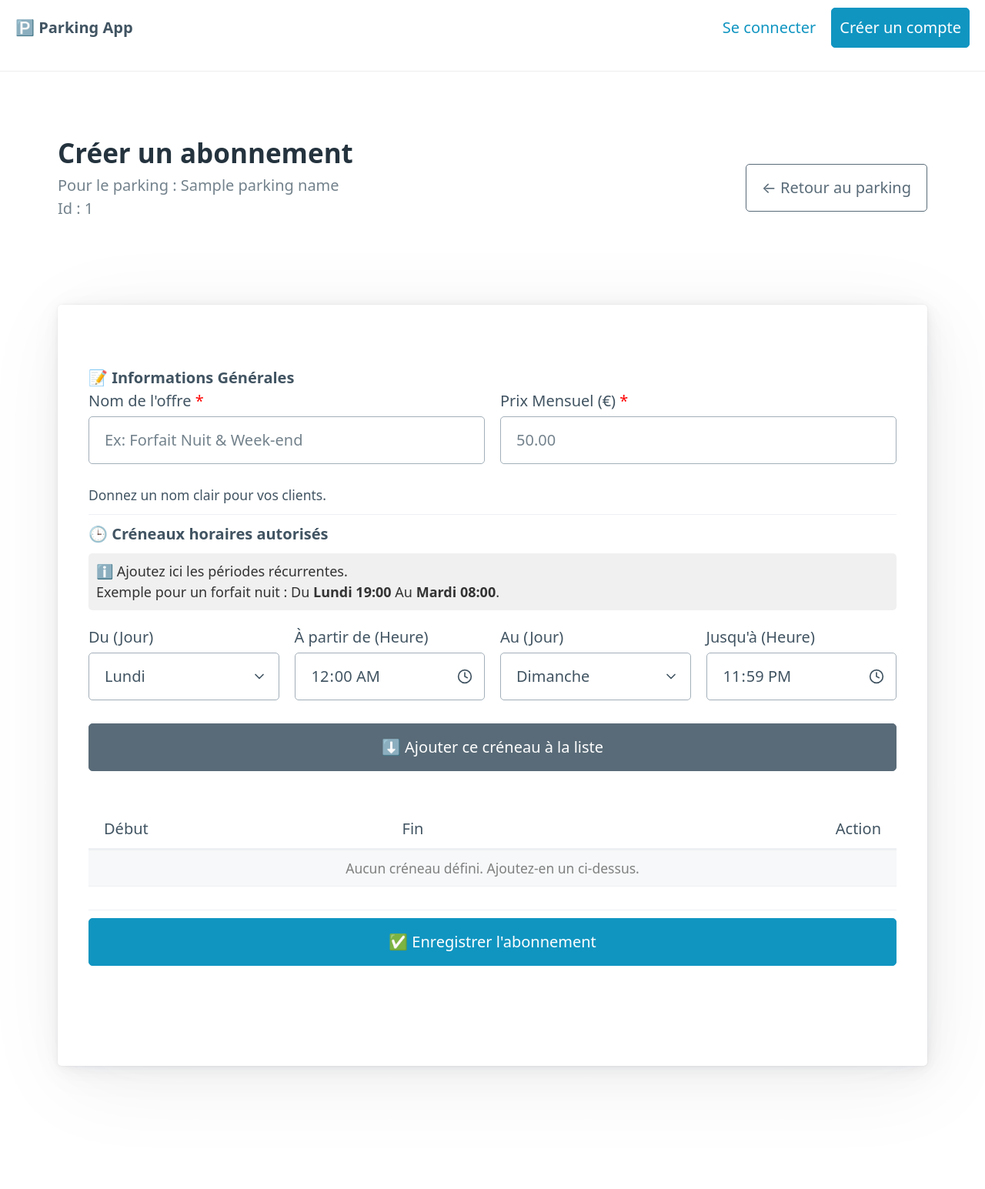
After one commit to Anatole2/Clean, a PHP site: template templates/owner/add_parking_subscription_plan_form.html.twig in a window 1280 px wide. The commit adds this page. Shown: the whole page at 77% size. Run offline with PHP 8.4, Linux system fonts and the light colour scheme; the template is opened without the code that fills it: most values are stand-ins (such as "Sample title", 1, 10 or a date in 2020); some libraries are stand-ins or nearby versions.

Commit message:
feat: add controllers and templates for the AddParkingSubscription use case

```diff
--- a/public/index.php
+++ b/public/index.php
@@ -25,6 +25,8 @@ use App\Infrastructure\Controller\User\CreateReservationController;
 use App\Infrastructure\Controller\Shared\GetParkingDetailsController;
 use App\Infrastructure\Controller\User\EnterParkingController;
 use App\Infrastructure\Controller\User\ExitParkingController;
+use App\Infrastructure\Controller\Owner\ShowAddParkingSubscriptionPlanController;
+use App\Infrastructure\Controller\Owner\AddParkingSubscriptionPlanController;
 
 // --- DÉBUT DU BLOC GLOBAL ---
 try {
@@ -44,6 +46,8 @@ try {
     // Owner
     $r->addRoute('GET', '/parkings/new', ShowCreateParkingFormController::class);
     $r->addRoute('POST', '/parkings', CreateParkingController::class);
+    $r->addRoute('GET', '/parkings/{id}/plans/new', ShowAddParkingSubscriptionPlanController::class);
+    $r->addRoute('POST', '/parkings/{id}/plans', AddParkingSubscriptionPlanController::class);
 
     // Shared
     $r->addRoute('GET', '/parkings/{id}', GetParkingDetailsController::class);
--- a/src/UseCase/Owner/AddParkingSubscriptionPlan/AddParkingSubscriptionPlanResponse.php
+++ b/src/UseCase/Owner/AddParkingSubscriptionPlan/AddParkingSubscriptionPlanResponse.php
@@ -11,7 +11,7 @@ class AddParkingSubscriptionPlanResponse
 {
   public function __construct(
     public string $parkingId,
-    public array $subscriptionPlans // Retourne la liste mise à jour des plans
+    public array $subscriptionPlans,
   ) {}
 
   public static function fromParking(Parking $parking): self
--- /dev/null
+++ b/templates/owner/add_parking_subscription_plan_form.html.twig
@@ -0,0 +1,224 @@
+{% extends 'base.html.twig' %}
+
+{% block title %}Nouvelle Offre d'Abonnement{% endblock %}
+
+{% block body %}
+<main class="container">
+    <div class="row justify-content-center">
+        <div class="col-md-10">
+
+            <div style="display: flex; justify-content: space-between; align-items: center; margin-bottom: 2rem;">
+                <hgroup>
+                    <h2>Créer un abonnement</h2>
+                    <h3>Pour le parking : {{ parkingName }}<br> Id : {{parkingId}}</h3>
+                </hgroup>
+                <a role="button" class="secondary outline" href="/parkings/{{ parkingId }}">
+                    ← Retour au parking
+                </a>
+            </div>
+
+            <article>
+                <form action="/parkings/{{ parkingId }}/plans" method="POST" onsubmit="return prepareForm()">
+
+                    <header><strong>📝 Informations Générales</strong></header>
+                    <div class="grid">
+                        <div>
+                            <label for="name">
+                                Nom de l'offre <span style="color:red">*</span>
+                                <input type="text" id="name" name="name" placeholder="Ex: Forfait Nuit & Week-end" required>
+                            </label>
+                            <small>Donnez un nom clair pour vos clients.</small>
+                        </div>
+
+                        <div>
+                            <label for="price">
+                                Prix Mensuel (€) <span style="color:red">*</span>
+                                <input type="number" step="0.01" id="price" name="price" placeholder="50.00" required>
+                            </label>
+                        </div>
+                    </div>
+
+                    <hr>
+
+                    <header><strong>🕒 Créneaux horaires autorisés</strong></header>
+                    <div class="alert" style="background-color: #f0f0f0; color: #333; margin-top: 10px; padding: 10px; border-radius: 5px; margin-bottom: 20px; font-size: 0.9em;">
+                        ℹ️ Ajoutez ici les périodes récurrentes. <br>
+                        Exemple pour un forfait nuit : Du <strong>Lundi 19:00</strong> Au <strong>Mardi 08:00</strong>.
+                    </div>
+
+                    <fieldset>
+                        <div class="grid">
+                            <div>
+                                <label>Du (Jour)</label>
+                                <select id="startDay">
+                                    <option value="1">Lundi</option>
+                                    <option value="2">Mardi</option>
+                                    <option value="3">Mercredi</option>
+                                    <option value="4">Jeudi</option>
+                                    <option value="5">Vendredi</option>
+                                    <option value="6">Samedi</option>
+                                    <option value="7">Dimanche</option>
+                                </select>
+                            </div>
+                            <div>
+                                <label>À partir de (Heure)</label>
+                                <input type="time" id="startTime" value="00:00">
+                            </div>
+
+                            <div>
+                                <label>Au (Jour)</label>
+                                <select id="endDay">
+                                    <option value="1">Lundi</option>
+                                    <option value="2">Mardi</option>
+                                    <option value="3">Mercredi</option>
+                                    <option value="4">Jeudi</option>
+                                    <option value="5">Vendredi</option>
+                                    <option value="6">Samedi</option>
+                                    <option value="7" selected>Dimanche</option>
+                                </select>
+                            </div>
+                            <div>
+                                <label>Jusqu'à (Heure)</label>
+                                <input type="time" id="endTime" value="23:59">
+                            </div>
+                        </div>
+
+                        <button type="button" onclick="addSlot()" class="secondary" style="width: 100%; margin-top: 10px;">
+                            ⬇️ Ajouter ce créneau à la liste
+                        </button>
+                    </fieldset>
+
+                    <table role="grid" style="margin-top: 30px;">
+                        <thead>
+                            <tr>
+                                <th>Début</th>
+                                <th>Fin</th>
+                                <th style="text-align: right;">Action</th>
+                            </tr>
+                        </thead>
+                        <tbody id="slotsListBody">
+                            </tbody>
+                    </table>
+
+                    <div id="hiddenScheduleContainer"></div>
+
+                    <hr>
+
+                    <div class="grid">
+                        <button type="submit">✅ Enregistrer l'abonnement</button>
+                    </div>
+                </form>
+            </article>
+
+        </div>
+    </div>
+</main>
+
+<script>
+    // --- VARIABLES GLOBALES ---
+    let scheduleSlots = [];
+    const dayNames = {1: 'Lundi', 2: 'Mardi', 3: 'Mercredi', 4: 'Jeudi', 5: 'Vendredi', 6: 'Samedi', 7: 'Dimanche'};
+
+    // --- LOGIQUE D'AJOUT ---
+    function addSlot() {
+        const startDaySelect = document.getElementById('startDay');
+        const startTimeInput = document.getElementById('startTime');
+        const endDaySelect = document.getElementById('endDay');
+        const endTimeInput = document.getElementById('endTime');
+
+        const sDay = parseInt(startDaySelect.value);
+        const sTime = startTimeInput.value;
+        const eDay = parseInt(endDaySelect.value);
+        const eTime = endTimeInput.value;
+
+        if (!sTime || !eTime) {
+            alert("Veuillez définir les heures.");
+            return;
+        }
+
+        // Création de l'objet
+        const newSlot = {
+            id: Date.now(),
+            startDay: sDay,
+            startTime: sTime,
+            endDay: eDay,
+            endTime: eTime
+        };
+
+        scheduleSlots.push(newSlot);
+
+        // Tri intelligent : Par jour de début, puis heure de début
+        scheduleSlots.sort((a, b) => {
+            if (a.startDay !== b.startDay) return a.startDay - b.startDay;
+            return a.startTime.localeCompare(b.startTime);
+        });
+
+        renderSlots();
+    }
+
+    // --- LOGIQUE DE SUPPRESSION ---
+    function removeSlot(id) {
+        scheduleSlots = scheduleSlots.filter(slot => slot.id !== id);
+        renderSlots();
+    }
+
+    // --- LOGIQUE D'AFFICHAGE ---
+    function renderSlots() {
+        const tbody = document.getElementById('slotsListBody');
+        tbody.innerHTML = '';
+
+        if (scheduleSlots.length === 0) {
+            tbody.innerHTML = '<tr><td colspan="3" style="text-align:center; color:gray;">Aucun créneau défini. Ajoutez-en un ci-dessus.</td></tr>';
+            return;
+        }
+
+        scheduleSlots.forEach(slot => {
+            const tr = document.createElement('tr');
+            tr.innerHTML = `
+                <td>${dayNames[slot.startDay]} à ${slot.startTime}</td>
+                <td>${dayNames[slot.endDay]} à ${slot.endTime}</td>
+                <td style="text-align: right;">
+                    <a href="#" role="button" class="outline contrast" style="padding: 5px 10px; font-size: 0.8em; border-color: red; color: red;" onclick="removeSlot(${slot.id}); return false;">
+                        Supprimer
+                    </a>
+                </td>
+            `;
+            tbody.appendChild(tr);
+        });
+    }
+
+    // --- PREPARATION AVANT ENVOI (CRUCIAL) ---
+    function prepareForm() {
+        const container = document.getElementById('hiddenScheduleContainer');
+        container.innerHTML = ''; // Reset
+
+        if (scheduleSlots.length === 0) {
+            alert("Veuillez ajouter au moins un créneau horaire (ex: Lundi 00:00 au Dimanche 23:59 pour 24/7).");
+            return false;
+        }
+
+        // On transforme le tableau JS en inputs HTML que PHP pourra lire comme $_POST['schedule']
+        scheduleSlots.forEach((slot, index) => {
+            createHiddenInput(container, `schedule[${index}][startDay]`, slot.startDay);
+            createHiddenInput(container, `schedule[${index}][startTime]`, slot.startTime);
+            createHiddenInput(container, `schedule[${index}][endDay]`, slot.endDay);
+            createHiddenInput(container, `schedule[${index}][endTime]`, slot.endTime);
+        });
+
+        return true;
+    }
+
+    function createHiddenInput(container, name, value) {
+        const input = document.createElement('input');
+        input.type = 'hidden';
+        input.name = name;
+        input.value = value;
+        container.appendChild(input);
+    }
+
+    // Init
+    window.onload = function() {
+        renderSlots();
+    };
+</script>
+{% endblock %}
```
Also changed, not shown: config/dependencies.php (+20 -0 lines), src/Infrastructure/Controller/Owner/AddParkingSubscriptionPlanController.php (added, +96 -0 lines), src/Infrastructure/Controller/Owner/ShowAddParkingSubscriptionPlanController.php (added, +46 -0 lines), src/Infrastructure/Presenter/Owner/AddParkingSubscriptionPlan/HtmlAddParkingSubscriptionPlanPresenter.php (added, +25 -0 lines), src/Infrastructure/Presenter/Owner/AddParkingSubscriptionPlan/JsonAddParkingSubscriptionPlanPresenter.php (added, +26 -0 lines), templates/owner/add_parking_subscription_plan_success.html.twig (added, +35 -0 lines).
